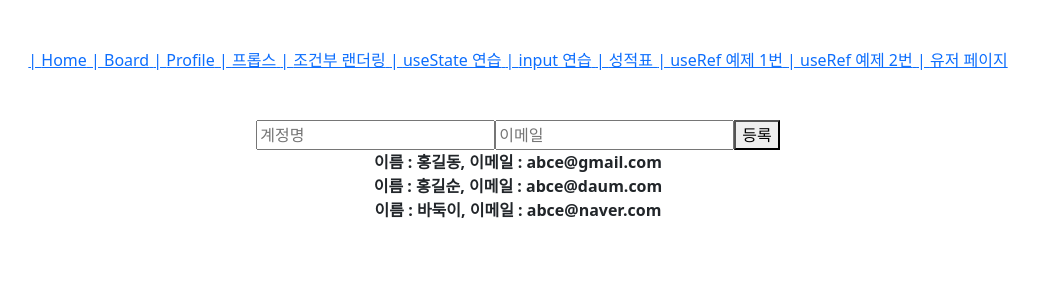
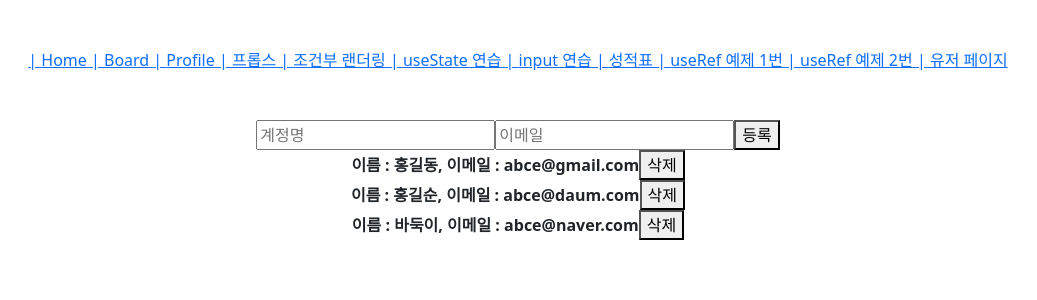
Before and after one commit to dayoung077/react-vite-ydy-example2, a React (Vite) app: page /userpage in a window 1280 px wide. Shown: the top 300 px of the page, without its empty margins (122-1159 px from the left). Built offline with nearby package versions, Linux system fonts and the light colour scheme.

Commit message:
CRUD 삭제 완성

```diff
--- a/src/components/UserList.jsx
+++ b/src/components/UserList.jsx
@@ -1,22 +1,23 @@
 import React from 'react'
 
-const User = ({ user }) => {
+const User = ({ user, onRemove }) => {
   return (
     <div>
       <b>
         {' '}
         이름 : {user.username}, 이메일 : {user.email}
+        <button onClick={() => onRemove(user.id)}> 삭제</button>
       </b>
     </div>
   )
 }
 
-const UserList = ({ users }) => {
+const UserList = ({ users, onRemove }) => {
   return (
     <div>
-      {users.map((user) => (
-        <User user={user} key={user.id} />
-      ))}
+      {users.map((user) => {
+        return <User onRemove={onRemove} user={user} key={user.id} />
+      })}
     </div>
   )
 }
--- a/src/pages/UserCrudPage.jsx
+++ b/src/pages/UserCrudPage.jsx
@@ -60,6 +60,12 @@
     nextId.current += 1
   }
 
+  const onRemove = (id) => {
+    // user.id가 파라미터로 일치하지 않는 원소만 추출해서 새로운 배열을 만듦
+    // = user.id가 id인 것을 제거함
+    setUsers(users.filter((user) => user.id !== id))
+  }
+
   // prettier-ignore
   return (
   <div className="text-center mt-5">
@@ -70,7 +76,7 @@
         onCreate={onCreate}
       />
 
-      <UserList users={users}></UserList>
+      <UserList users={users} onRemove={onRemove}></UserList>
   </div>);
 }
 
```
